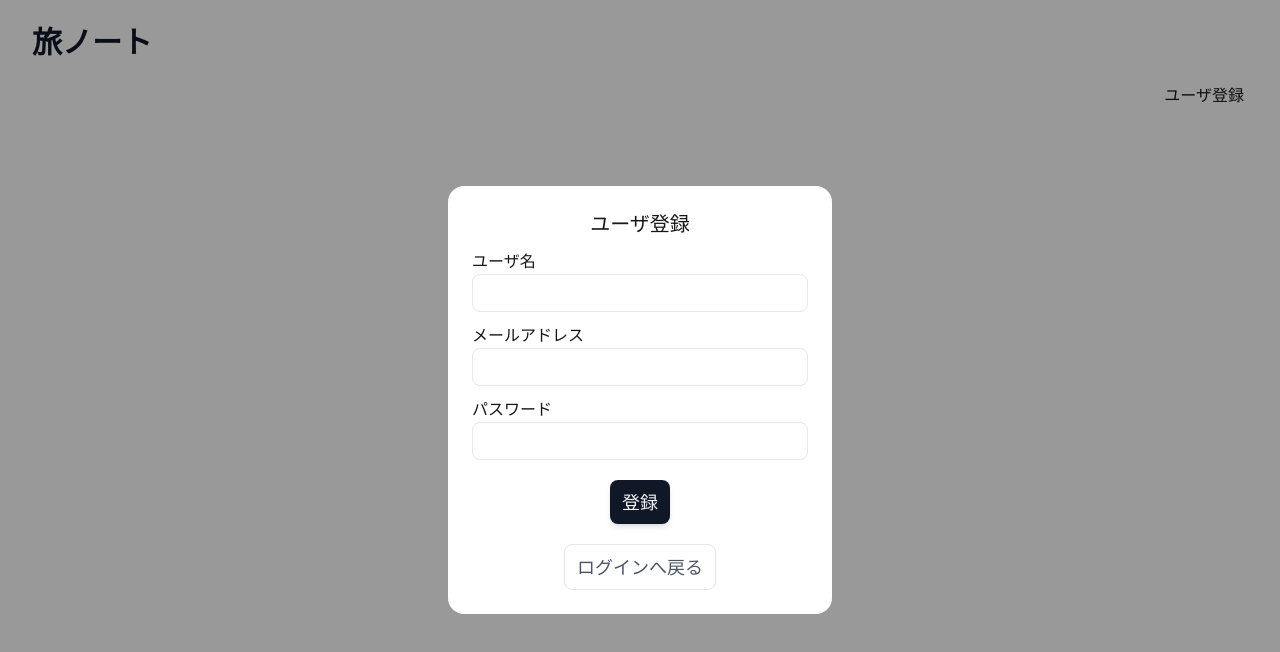
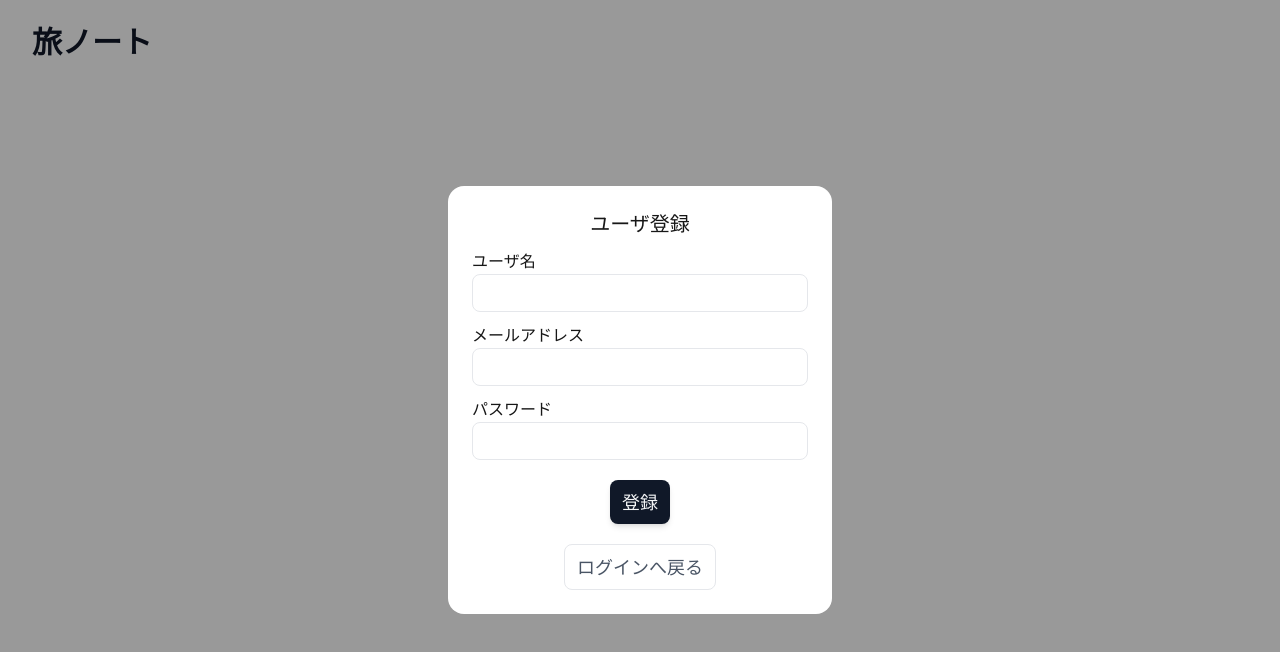
Before and after one commit to kiskm/tabi-note-front, a Next.js app: page /register in a window 1280 px wide. Shown: the top 652 px of the page. Built offline with nearby package versions, Linux system fonts and the light colour scheme; no server answers.

Commit message:
fix: 表題の重複を削除
ユーザ登録の表題が重複していたので削除しました。

```diff
--- a/app/register/page.tsx
+++ b/app/register/page.tsx
@@ -11,7 +11,6 @@ const RegisterPage = async () => {
       </div>
       <div className="flex justify-end">
         <div className="mb-4 mr-1">
-          <h1>ユーザ登録</h1>
           <RegisterForm />
         </div>
       </div>
```
